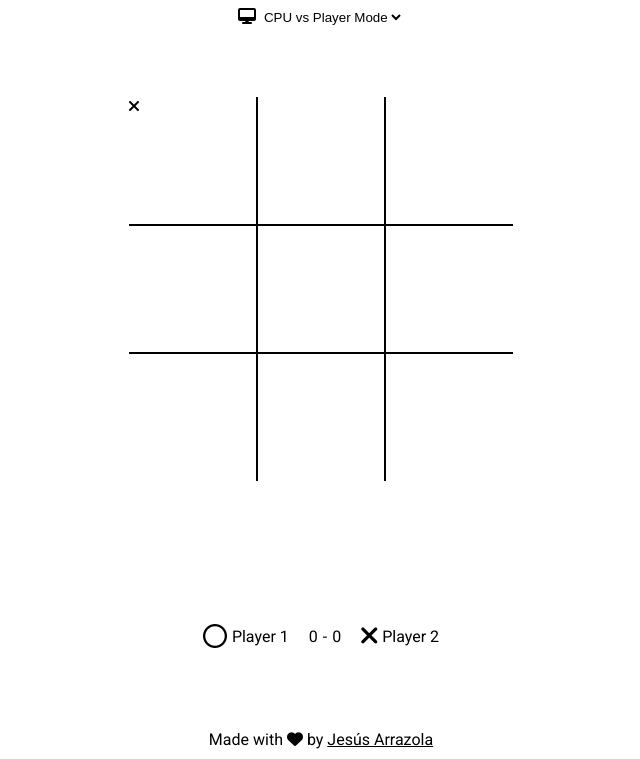
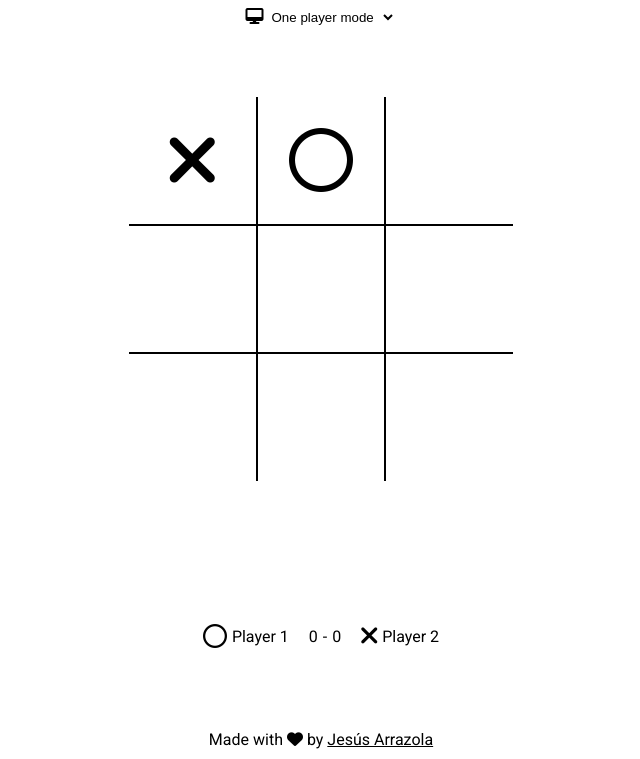
Before and after one commit to JesusArrazola/tic-tac-toe, a website: page index.html in a window 1280 px wide. Shown: the part 41-800 px from the top of the page, without its empty margins (319-959 px from the left). Drawn offline with Linux system fonts and the light colour scheme.

Commit message:
Minor layout fix

```diff
--- a/css/style.css
+++ b/css/style.css
@@ -58,9 +58,18 @@ header{
 }
 .cell{
     background-color: var(--light);
+    display: grid;
+    align-items: center;
+    justify-content: center;
 }
 .cell:hover{
     background-color:#f1f1f1;
+}
+.cell i.fa-xmark {
+    font-size: 4.5rem;
+}
+.cell i.fa-circle{
+    font-size: 4rem;
 }
 /* Scoreboard */
 .scoreboard-container{
@@ -81,7 +90,7 @@ header{
     font-size: 1.6rem;
 }
 /* JS auxiliar classes */
-i.hide{ display: none;}
+.cell i.hide, .mode-container i.hide{ display: none;}
 
 /* Responsive */
 @media (max-width:880px) {
--- a/index.html
+++ b/index.html
@@ -23,15 +23,16 @@
                 <i class="fas fa-user hide"></i>
                 <i class="fas fa-desktop show"></i>
                 <select name="mode-selection" id="mode-selection" style="border: none; background-color: white; outline: none;">
-                    <option value="AIvP">CPU vs Player Mode</option>
-                    <option value="2v2">2 player mode</option>
+                    <option value="AIvP">One player mode</option>
+                    <option value="2v2">Two players mode</option>
+                    <option value="imp">Impossible mode</option>
                 </select>
             </div>
         </header>
         <section class="gameboard-cont">
             <div class="gameboard">
                 <div class="cell" id="0-0"><i class="fas fa-xmark"></i></div>
-                <div class="cell" id="0-1"></div>
+                <div class="cell" id="0-1"><i class="far fa-circle"></i></div>
                 <div class="cell" id="0-2"></div>
                 <div class="cell" id="1-0"></div>
                 <div class="cell" id="1-1"></div>
--- a/js/app.js
+++ b/js/app.js
@@ -27,6 +27,7 @@ const renderer = (()=>{
     }
     let clearCell = (x,y) => {
         let query = `.cell#${x}-${y} *`;
+
     }
     return {show};
 })();
```
